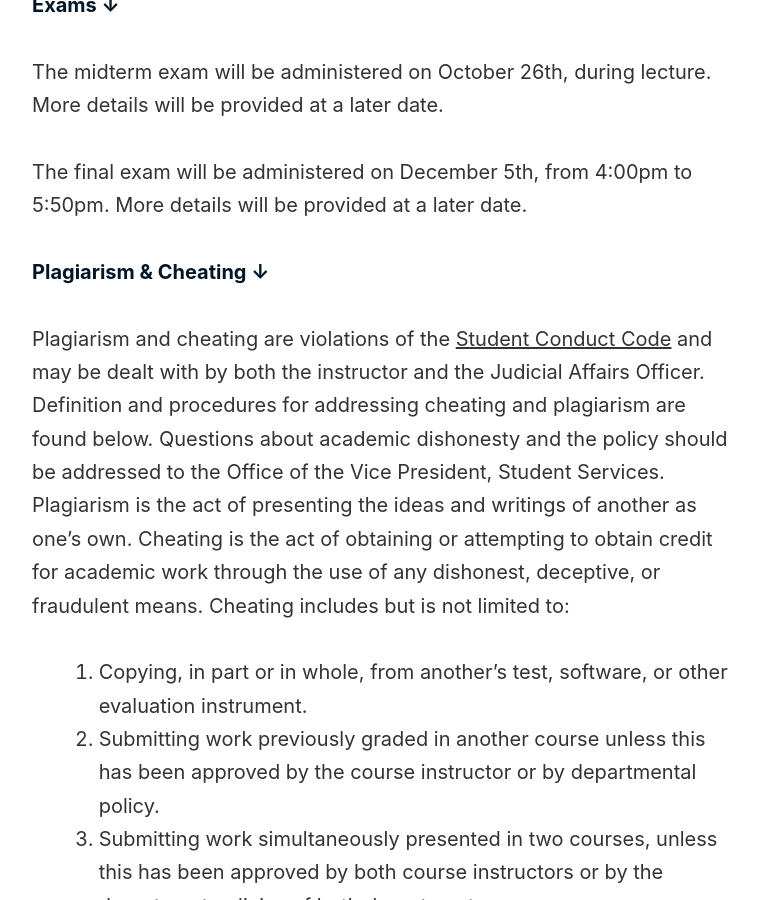
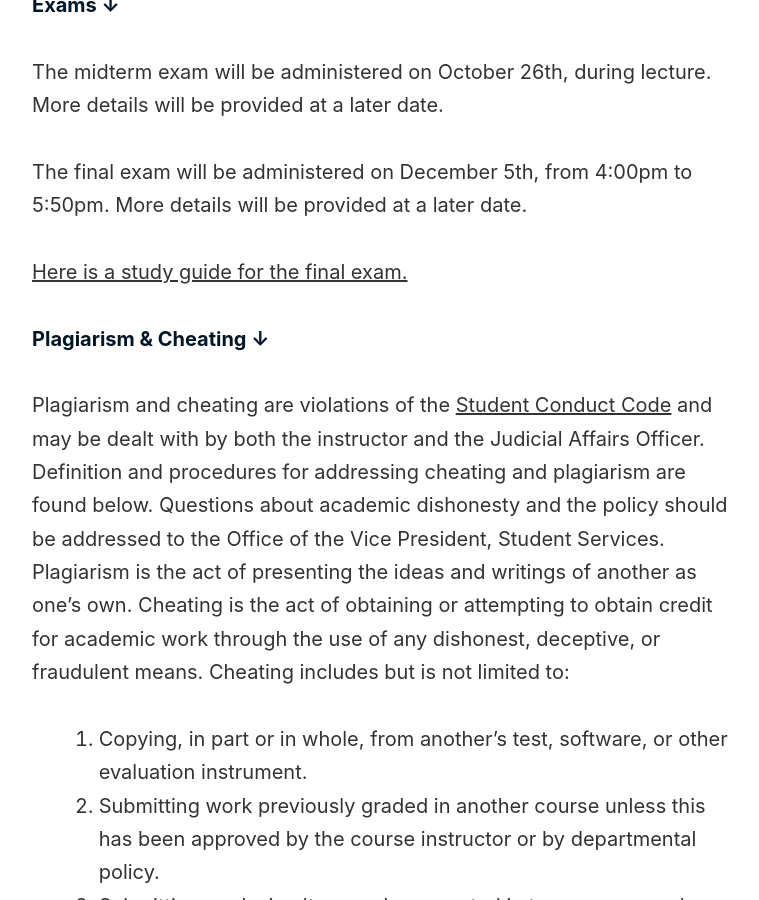
Before and after one commit to alilleybrinker/programming-languages-course, a Jekyll site: the page built from index.html, in a window 1280 px wide and 900 px high, scrolled down 8415 px. Shown: the whole window, without its empty margins (258-1017 px from the left). Built offline with Jekyll 4.4.1, drawn with Linux system fonts in a browser that asks for light colours; nearby versions of some CDN libraries.

Commit message:
Added study guide

```diff
--- a/_includes/exams.html
+++ b/_includes/exams.html
@@ -4,5 +4,7 @@
     <div class="content">
         <p>The midterm exam will be administered on October 26th, during lecture. More details will be provided at a later date.</p>
         <p>The final exam will be administered on December 5th, from 4:00pm to 5:50pm. More details will be provided at a later date.</p>
+
+        <p><a href="https://gist.github.com/AndrewBrinker/84f63a472a2486d84c2d9c9cf015bf05">Here is a study guide for the final exam.</a></p>
     </div>
 </section>
```
